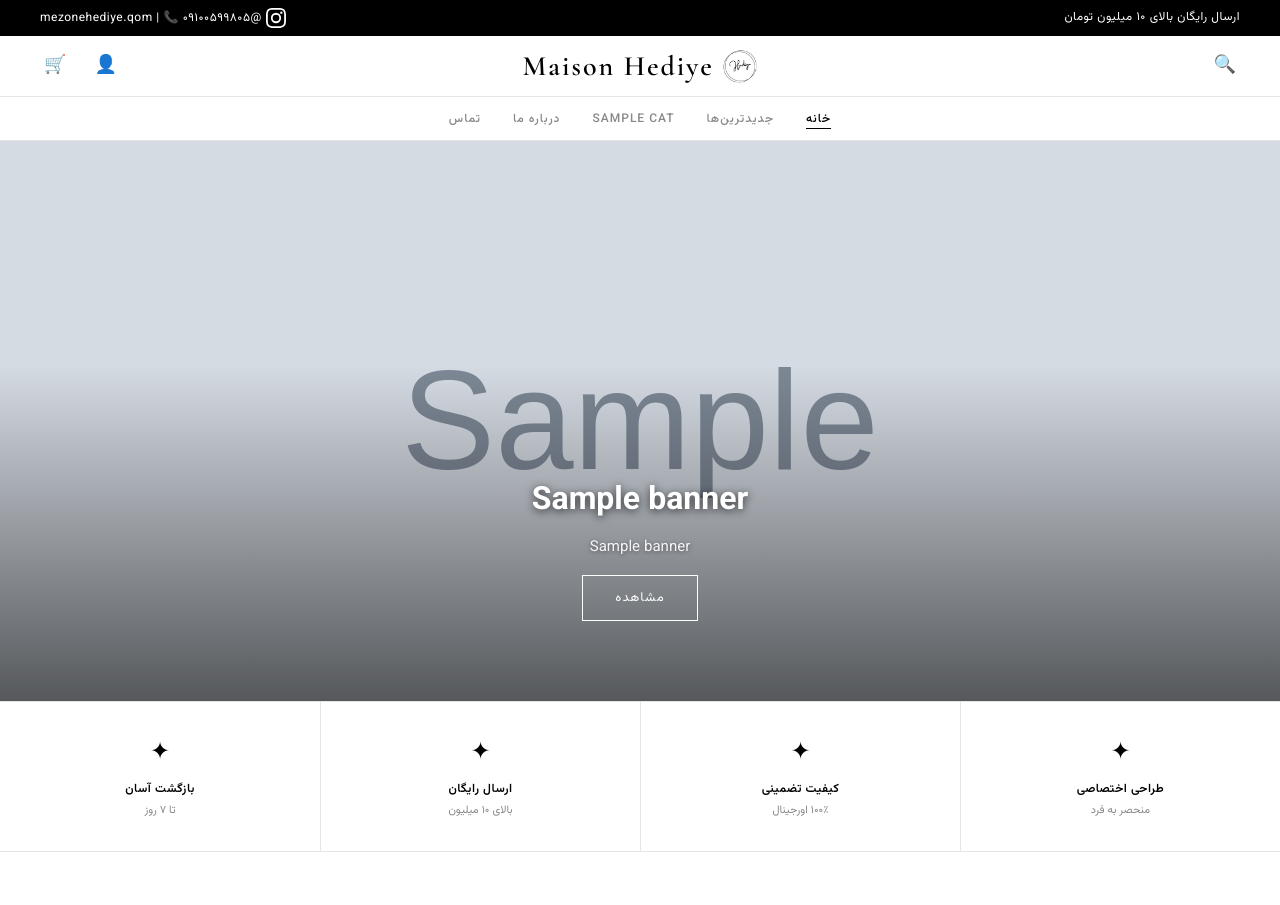
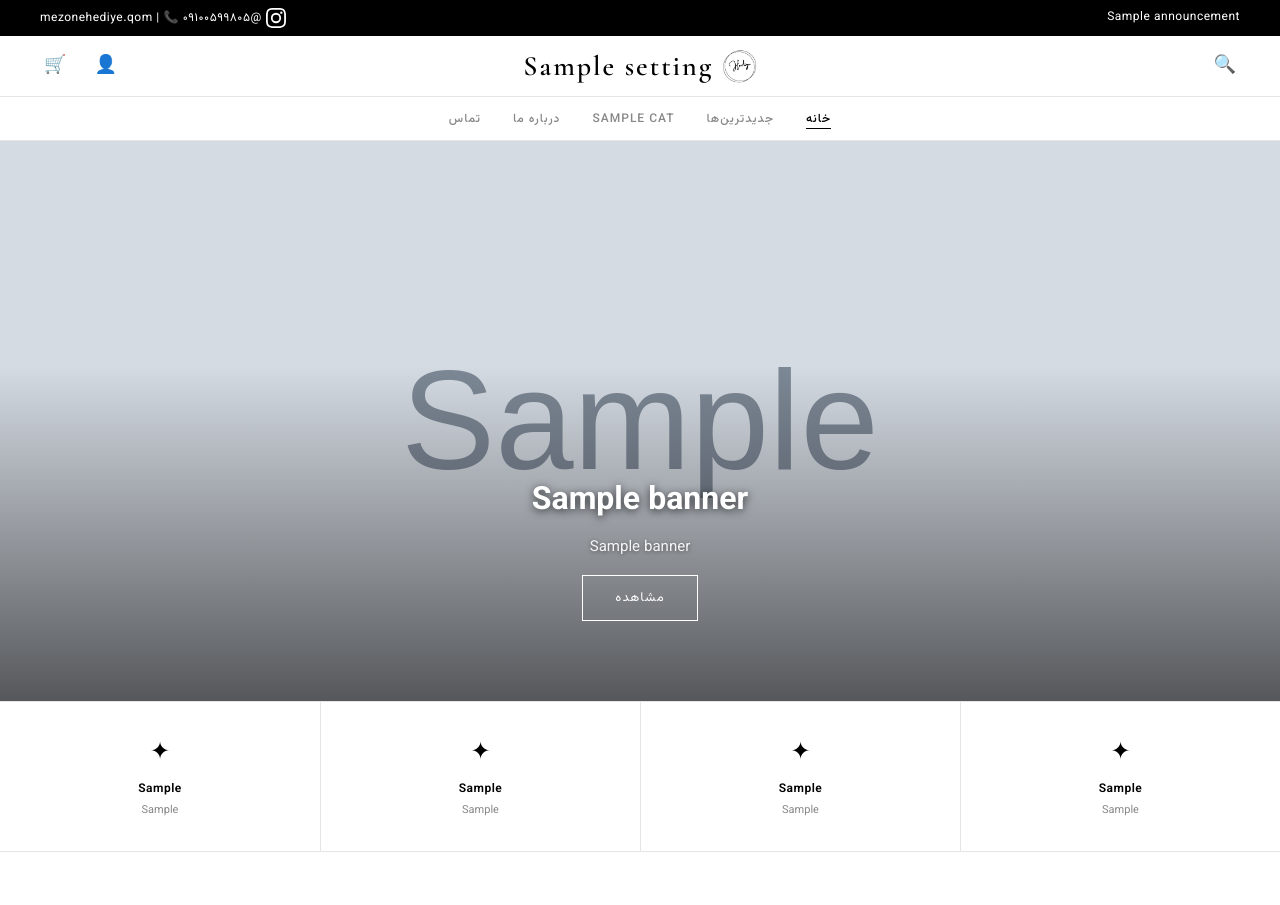
Before and after one commit to matinhermes/mazoun-hediye, a Flask app: template templates/index.html in a window 1280 px wide. Shown: the top 905 px of the page. Run offline with Flask 3, Linux system fonts and the light colour scheme; the template is opened without the code that fills it: most values are stand-ins (such as "Sample title", 1, 10 or a date in 2020); grey boxes marked "Sample" are stand-in pictures.

Commit message:
fix: همه متن‌های سایت از دیتابیس خونده میشه - قابل ویرایش از پنل

```diff
--- a/templates/index.html
+++ b/templates/index.html
@@ -1,7 +1,7 @@
 <!DOCTYPE html><html lang="fa" dir="rtl"><head>
 <meta charset="UTF-8"><meta name="viewport" content="width=device-width, initial-scale=1.0">
 <title>7156027 | {{ settings.get('shop_name', 'مزون هدیه') }}</title>
-<meta name="enamad" content="7156027" />
+<meta name="enamad" content="{{ settings.get('enamad_id', '7156027') }}" />
 <link href="https://fonts.googleapis.com/css2?family=Cormorant+Garamond:wght@300;400;500;600;700&family=Vazirmatn:wght@300;400;500;600;700&display=swap" rel="stylesheet">
 <style>
 *{margin:0;padding:0;box-sizing:border-box}
@@ -141,7 +141,7 @@ img{max-width:100%;display:block}
 </head>
 <body>
 
-<div class="ann" style="display:flex;justify-content:space-between;padding:8px 40px"><span>ارسال رایگان بالای ۱۰ میلیون تومان</span><span><svg width="20" height="20" viewBox="0 0 24 24" fill="currentColor" style="vertical-align:middle"><path d="M12 2.163c3.204 0 3.584.012 4.85.07 3.252.148 4.771 1.691 4.919 4.919.058 1.265.069 1.645.069 4.849 0 3.205-.012 3.584-.069 4.849-.149 3.225-1.664 4.771-4.919 4.919-1.266.058-1.644.07-4.85.07-3.204 0-3.584-.012-4.849-.07-3.26-.149-4.771-1.699-4.919-4.92-.058-1.265-.07-1.644-.07-4.849 0-3.204.013-3.583.07-4.849.149-3.227 1.664-4.771 4.919-4.919 1.266-.057 1.645-.069 4.849-.069zM12 0C8.741 0 8.333.014 7.053.072 2.695.272.273 2.69.073 7.052.014 8.333 0 8.741 0 12c0 3.259.014 3.668.072 4.948.2 4.358 2.618 6.78 6.98 6.98C8.333 23.986 8.741 24 12 24c3.259 0 3.668-.014 4.948-.072 4.354-.2 6.782-2.618 6.979-6.98.059-1.28.073-1.689.073-4.948 0-3.259-.014-3.667-.072-4.947-.196-4.354-2.617-6.78-6.979-6.98C15.668.014 15.259 0 12 0zm0 5.838a6.162 6.162 0 100 12.324 6.162 6.162 0 000-12.324zM12 16a4 4 0 110-8 4 4 0 010 8zm6.406-11.845a1.44 1.44 0 100 2.881 1.44 1.44 0 000-2.881z"/></svg> @mezonehediye.qom | 📞 ۰۹۱۰۰۵۹۹۸۰۵</span></div>
+<div class="ann" style="display:flex;justify-content:space-between;padding:8px 40px"><span>{{ settings.get('announcement', 'ارسال رایگان بالای ۱۰ میلیون تومان') }}</span><span><svg width="20" height="20" viewBox="0 0 24 24" fill="currentColor" style="vertical-align:middle"><path d="M12 2.163c3.204 0 3.584.012 4.85.07 3.252.148 4.771 1.691 4.919 4.919.058 1.265.069 1.645.069 4.849 0 3.205-.012 3.584-.069 4.849-.149 3.225-1.664 4.771-4.919 4.919-1.266.058-1.644.07-4.85.07-3.204 0-3.584-.012-4.849-.07-3.26-.149-4.771-1.699-4.919-4.92-.058-1.265-.07-1.644-.07-4.849 0-3.204.013-3.583.07-4.849.149-3.227 1.664-4.771 4.919-4.919 1.266-.057 1.645-.069 4.849-.069zM12 0C8.741 0 8.333.014 7.053.072 2.695.272.273 2.69.073 7.052.014 8.333 0 8.741 0 12c0 3.259.014 3.668.072 4.948.2 4.358 2.618 6.78 6.98 6.98C8.333 23.986 8.741 24 12 24c3.259 0 3.668-.014 4.948-.072 4.354-.2 6.782-2.618 6.979-6.98.059-1.28.073-1.689.073-4.948 0-3.259-.014-3.667-.072-4.947-.196-4.354-2.617-6.78-6.979-6.98C15.668.014 15.259 0 12 0zm0 5.838a6.162 6.162 0 100 12.324 6.162 6.162 0 000-12.324zM12 16a4 4 0 110-8 4 4 0 010 8zm6.406-11.845a1.44 1.44 0 100 2.881 1.44 1.44 0 000-2.881z"/></svg> @mezonehediye.qom | 📞 ۰۹۱۰۰۵۹۹۸۰۵</span></div>
 
 <header class="hdr">
 <div class="hdr-top">
@@ -149,7 +149,7 @@ img{max-width:100%;display:block}
 <a href="/products" class="hdr-icon">🔍</a>
 </div>
 <div class="hdr-center">
-<a href="/" style="display:flex;align-items:center;gap:8px"><img src="/static/images/logo.jpg" alt="مزون هدیه" style="height:36px;border-radius:50%"><span class="logo-text">Maison Hediye</span></a>
+<a href="/" style="display:flex;align-items:center;gap:8px"><img src="/static/images/logo.jpg" alt="{{ settings.get('shop_name', 'مزون هدیه') }}" style="height:36px;border-radius:50%"><span class="logo-text">{{ settings.get('shop_name_en', 'Maison Hediye') }}</span></a>
 </div>
 <div class="hdr-right">
 <a href="/login" class="hdr-icon">👤</a>
@@ -202,9 +202,9 @@ img{max-width:100%;display:block}
 <!-- Default hero if no banners -->
 <div class="hero" style="background:linear-gradient(135deg,#1a1a1a,#2d2d2d);display:flex;align-items:center;justify-content:center">
 <div style="text-align:center;padding:40px">
-<div style="font-size:40px;font-weight:700;color:#c9a96e;margin-bottom:16px">مجموعه جدید تابستان ۱۴۰۵</div>
-<div style="color:#fff;margin-bottom:24px">طراحی شده برای زنان مدرن</div>
-<a href="/products" style="display:inline-block;padding:14px 40px;border:1px solid #c9a96e;color:#c9a96e;font-size:13px">مشاهده مجموعه</a>
+<div style="font-size:40px;font-weight:700;color:#c9a96e;margin-bottom:16px">{{ settings.get('hero_title', 'مجموعه جدید تابستان ۱۴۰۵') }}</div>
+<div style="color:#fff;margin-bottom:24px">{{ settings.get('hero_subtitle', 'طراحی شده برای زنان مدرن') }}</div>
+<a href="/products" style="display:inline-block;padding:14px 40px;border:1px solid #c9a96e;color:#c9a96e;font-size:13px">{{ settings.get('hero_btn', 'مشاهده مجموعه') }}</a>
 </div>
 </div>
 {% endif %}
@@ -239,10 +239,10 @@ initBanner();
 
 <!-- Features -->
 <div class="feats">
-<div class="feat"><div class="feat-icon">✦</div><div class="feat-title">طراحی اختصاصی</div><div class="feat-sub">منحصر به فرد</div></div>
-<div class="feat"><div class="feat-icon">✦</div><div class="feat-title">کیفیت تضمینی</div><div class="feat-sub">۱۰۰٪ اورجینال</div></div>
-<div class="feat"><div class="feat-icon">✦</div><div class="feat-title">ارسال رایگان</div><div class="feat-sub">بالای ۱۰ میلیون</div></div>
-<div class="feat"><div class="feat-icon">✦</div><div class="feat-title">بازگشت آسان</div><div class="feat-sub">تا ۷ روز</div></div>
+<div class="feat"><div class="feat-icon">✦</div><div class="feat-title">{{ settings.get("feature_1", "طراحی اختصاصی") }}</div><div class="feat-sub">{{ settings.get("feature_1_sub", "منحصر به فرد") }}</div></div>
+<div class="feat"><div class="feat-icon">✦</div><div class="feat-title">{{ settings.get("feature_2", "کیفیت تضمینی") }}</div><div class="feat-sub">{{ settings.get("feature_2_sub", "۱۰۰٪ اورجینال") }}</div></div>
+<div class="feat"><div class="feat-icon">✦</div><div class="feat-title">{{ settings.get("feature_3", "ارسال رایگان") }}</div><div class="feat-sub">{{ settings.get("feature_3_sub", "بالای ۱۰ میلیون") }}</div></div>
+<div class="feat"><div class="feat-icon">✦</div><div class="feat-title">{{ settings.get("feature_4", "بازگشت آسان") }}</div><div class="feat-sub">{{ settings.get("feature_4_sub", "تا ۷ روز") }}</div></div>
 </div>
 
 <!-- Categories -->
@@ -350,7 +350,7 @@ initBanner();
 <div class="ftr-grid">
 <div>
 <div class="ftr-brand">Maison Hediye</div>
-<div class="ftr-desc">فروشگاه آنلاین مد و پوشاک زنانه با طراحی اختصاصی و کیفیت بالا</div>
+<div class="ftr-desc">{{ settings.get('footer_text', 'فروشگاه آنلاین مد و پوشاک زنانه با طراحی اختصاصی و کیفیت بالا') }}</div>
 </div>
 <div>
 <div class="ftr-title">دسترسی</div>
@@ -380,7 +380,7 @@ initBanner();
 </div>
 </div>
 <div class="ftr-bottom">
-<span>© ۱۴۰۵ Maison Hediye. تمامی حقوق محفوظ است.</span>
+<span>© {{ settings.get('copyright', '۱۴۰۵ Maison Hediye. تمامی حقوق محفوظ است.') }}</span>
 <div class="ftr-social">
 <a href="https://instagram.com/mezonehediye.qom" title="اینستاگرام"><svg width="20" height="20" viewBox="0 0 24 24" fill="currentColor" style="vertical-align:middle"><path d="M12 2.163c3.204 0 3.584.012 4.85.07 3.252.148 4.771 1.691 4.919 4.919.058 1.265.069 1.645.069 4.849 0 3.205-.012 3.584-.069 4.849-.149 3.225-1.664 4.771-4.919 4.919-1.266.058-1.644.07-4.85.07-3.204 0-3.584-.012-4.849-.07-3.26-.149-4.771-1.699-4.919-4.92-.058-1.265-.07-1.644-.07-4.849 0-3.204.013-3.583.07-4.849.149-3.227 1.664-4.771 4.919-4.919 1.266-.057 1.645-.069 4.849-.069zM12 0C8.741 0 8.333.014 7.053.072 2.695.272.273 2.69.073 7.052.014 8.333 0 8.741 0 12c0 3.259.014 3.668.072 4.948.2 4.358 2.618 6.78 6.98 6.98C8.333 23.986 8.741 24 12 24c3.259 0 3.668-.014 4.948-.072 4.354-.2 6.782-2.618 6.979-6.98.059-1.28.073-1.689.073-4.948 0-3.259-.014-3.667-.072-4.947-.196-4.354-2.617-6.78-6.979-6.98C15.668.014 15.259 0 12 0zm0 5.838a6.162 6.162 0 100 12.324 6.162 6.162 0 000-12.324zM12 16a4 4 0 110-8 4 4 0 010 8zm6.406-11.845a1.44 1.44 0 100 2.881 1.44 1.44 0 000-2.881z"/></svg></a>
 <a href="#">✈️</a>
```
Also changed, not shown: templates/about.html (+4 -4 lines), templates/contact.html (+5 -5 lines).
